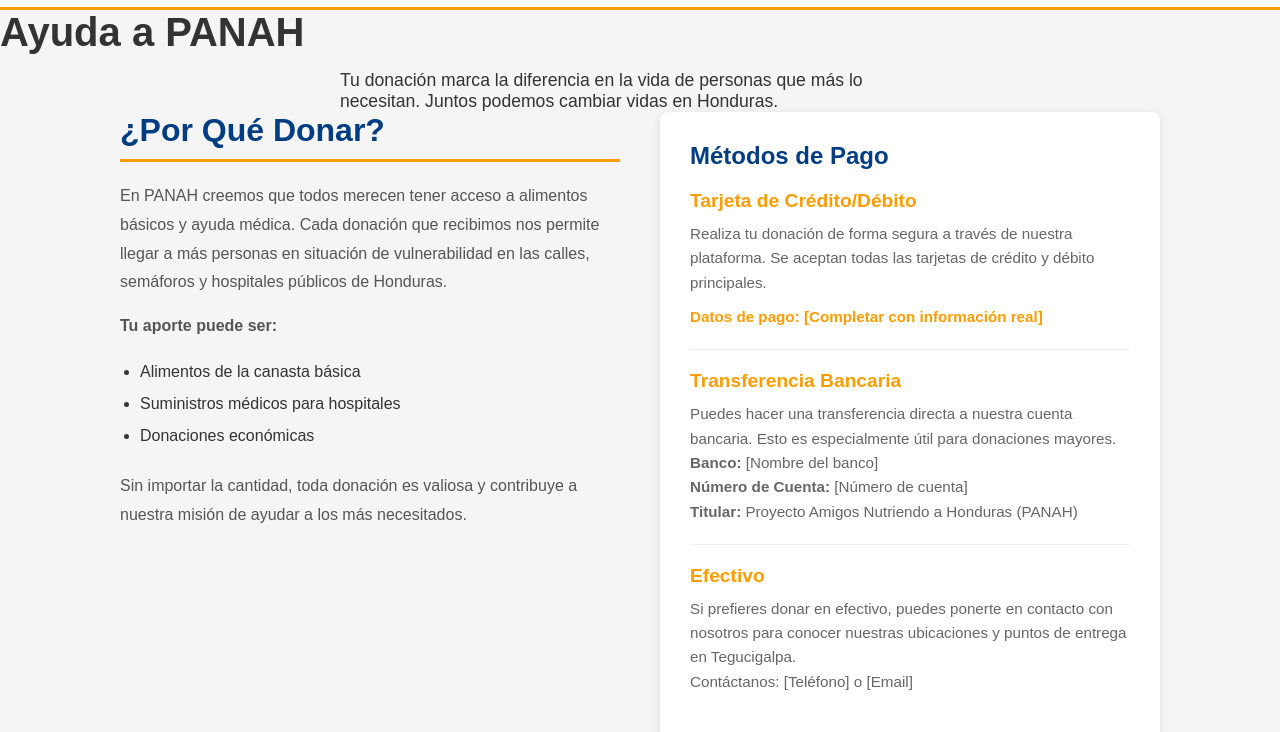
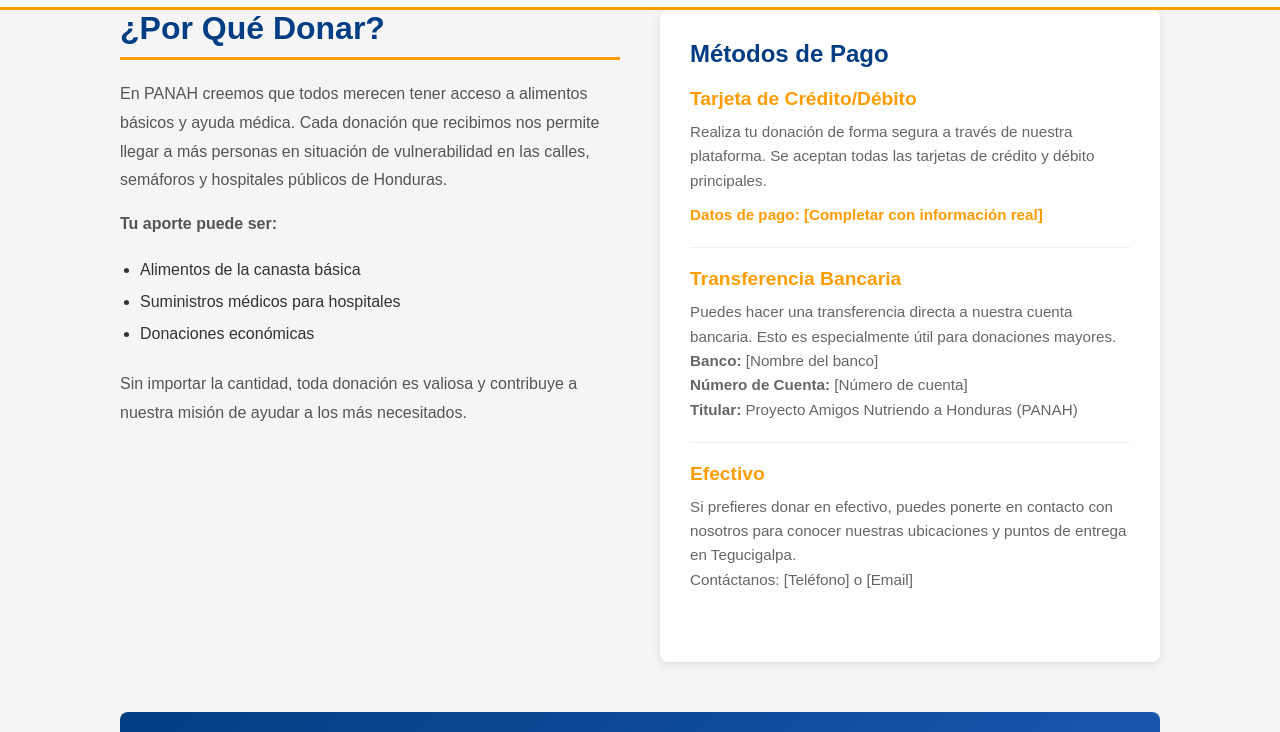
Before and after one commit to DanielMata206/proyectoPortalesGG, a plain HTML site: page donaciones.html in a window 1280 px wide. Shown: the part 68-800 px from the top of the page. Drawn offline with Linux system fonts and the light colour scheme.

Commit message:
arreglos

```diff
--- a/donaciones.html
+++ b/donaciones.html
@@ -28,11 +28,6 @@
   <div id="header-placeholder"></div>
 
     <main>
-        <section class="hero-donaciones">
-            <h1>Ayuda a PANAH</h1>
-            <p>Tu donación marca la diferencia en la vida de personas que más lo necesitan. Juntos podemos cambiar vidas en Honduras.</p>
-        </section>
-
         <div class="contenedor">
 
             <section class="seccion-info">
```
